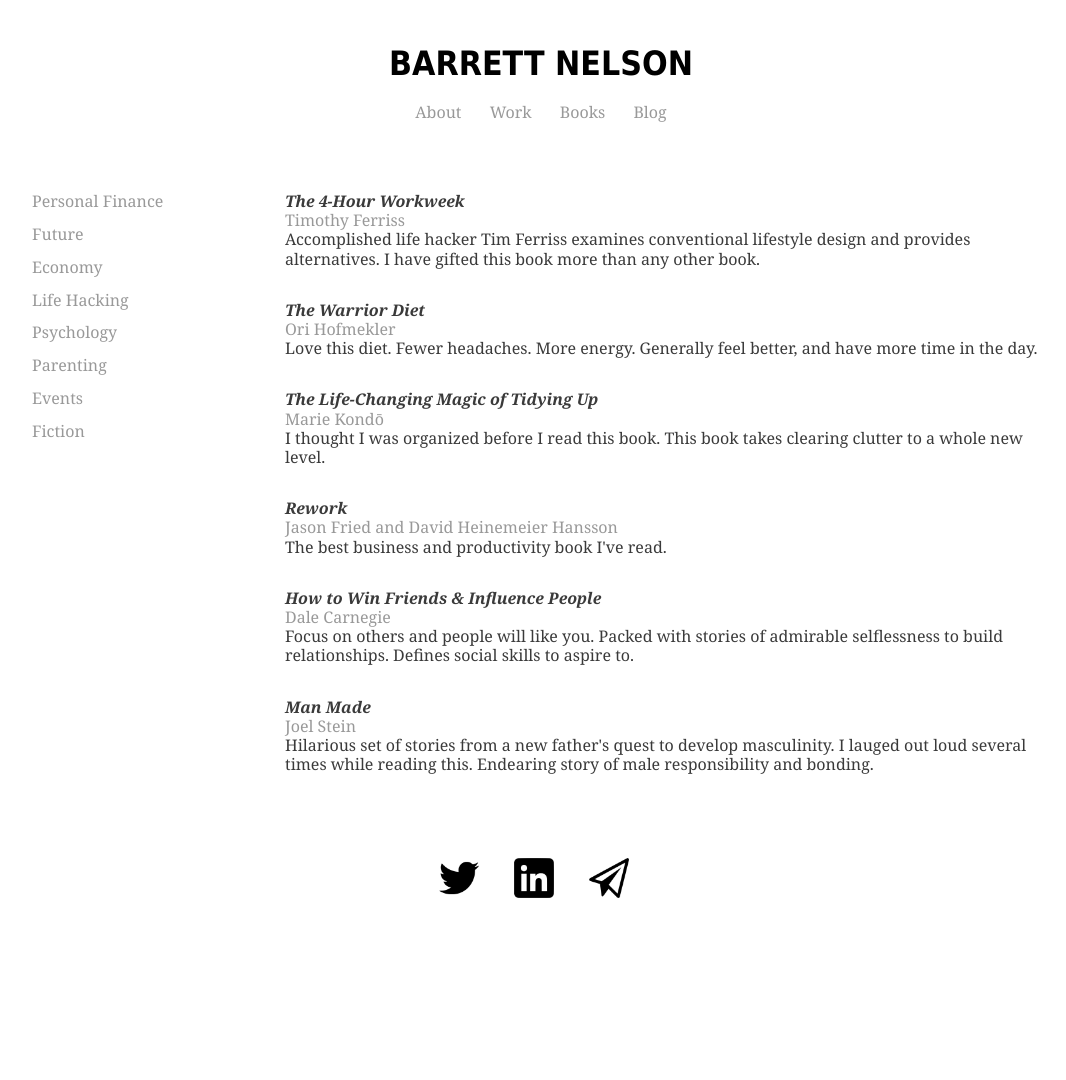
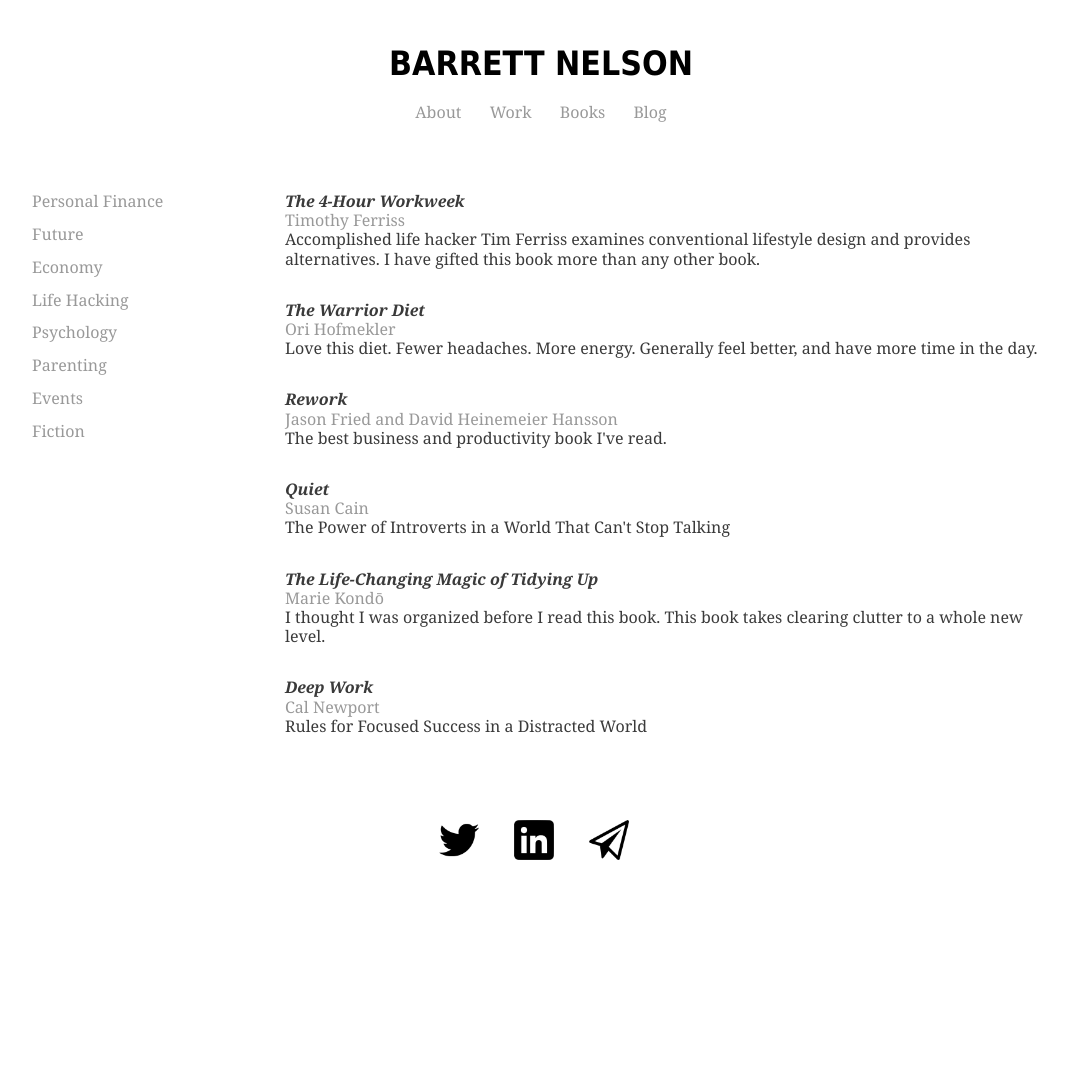
Before and after one commit to bstnel/bstnel.github.io, a Jekyll site: the page books/lifehacking/index.html, which Jekyll copies as it is, in a window 1280 px wide. Shown: the whole page, without its empty margins (99-1165 px from the left). Built offline with Jekyll 4.4.1, drawn with Linux system fonts in a browser that asks for light colours.

Commit message:
Update index.html

```diff
--- a/books/lifehacking/index.html
+++ b/books/lifehacking/index.html
@@ -56,26 +56,27 @@
 	  <h4>Ori Hofmekler</h4>
 	  <h5>Love this diet. Fewer headaches. More energy. Generally feel better, and have more time in the day. </h5>
 	      </p>
+
+	        <p>
+	          <h3>Rework</h3>
+	  <h4>Jason Fried and David Heinemeier Hansson</h4>
+	  <h5>The best business and productivity book I've read. </h5>
+	      </p>
+            <p>
+          <h3>Quiet</h3>
+  <h4>Susan Cain</h4>
+  <h5>The Power of Introverts in a World That Can't Stop Talking</h5>
+      </p>
 	        <p>
 	          <h3>The Life-Changing Magic of Tidying Up</h3>
 	  <h4>Marie Kondō</h4>
 	  <h5>I thought I was organized before I read this book. This book takes clearing clutter to a whole new level. </h5>
 	      </p>
-	        <p>
-	          <h3>Rework</h3>
-	  <h4>Jason Fried and David Heinemeier Hansson</h4>
-	  <h5>The best business and productivity book I've read. </h5>
-	      </p>
-		<p>
-	          <h3>How to Win Friends & Influence People</h3>
-	  <h4>Dale Carnegie</h4>
-	  <h5>Focus on others and people will like you. Packed with stories of admirable selflessness to build relationships. Defines social skills to aspire to. </h5>
-	      </p>
-	  <p>
-	          <h3>Man Made</h3>
-	  <h4>Joel Stein</h4>
-	  <h5>Hilarious set of stories from a new father's quest to develop masculinity. I lauged out loud several times while reading this. Endearing story of male responsibility and bonding.</h5>
-	      </p>
+      <p>
+          <h3>Deep Work</h3>
+  <h4>Cal Newport</h4>
+  <h5>Rules for Focused Success in a Distracted World</h5>
+      </p>
 	</div>
 	<p>
 <h6>
```
